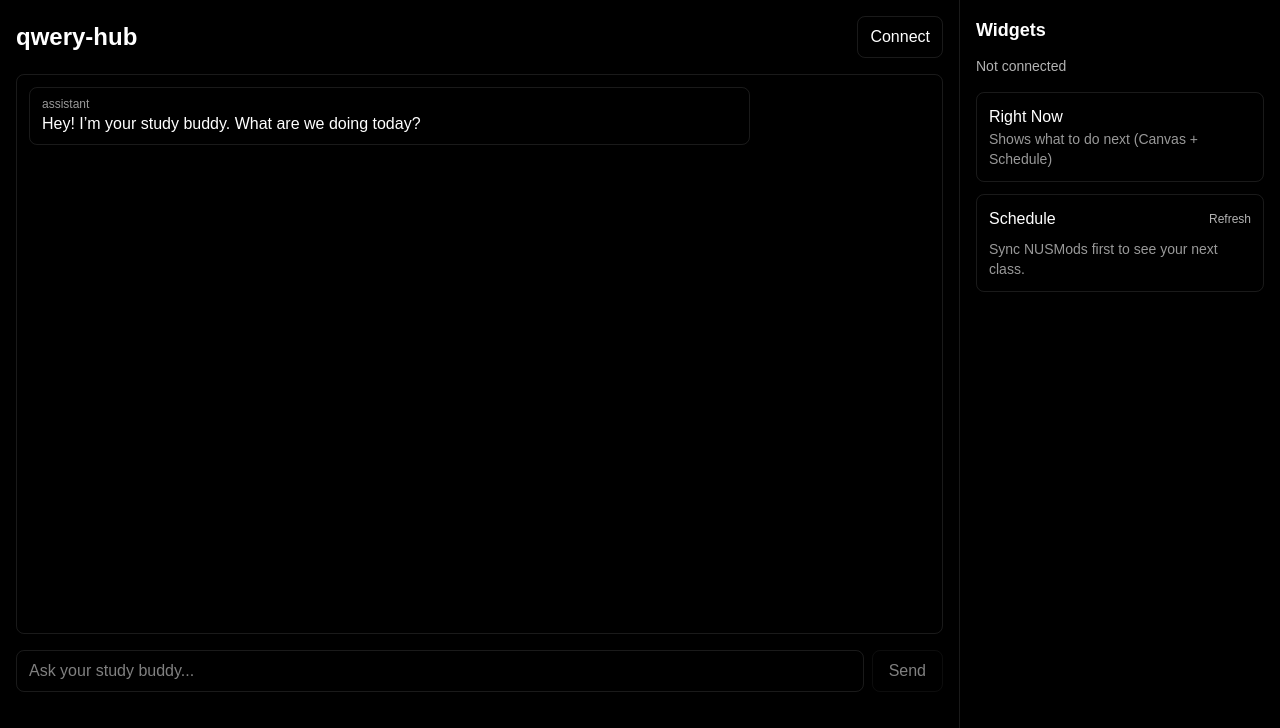
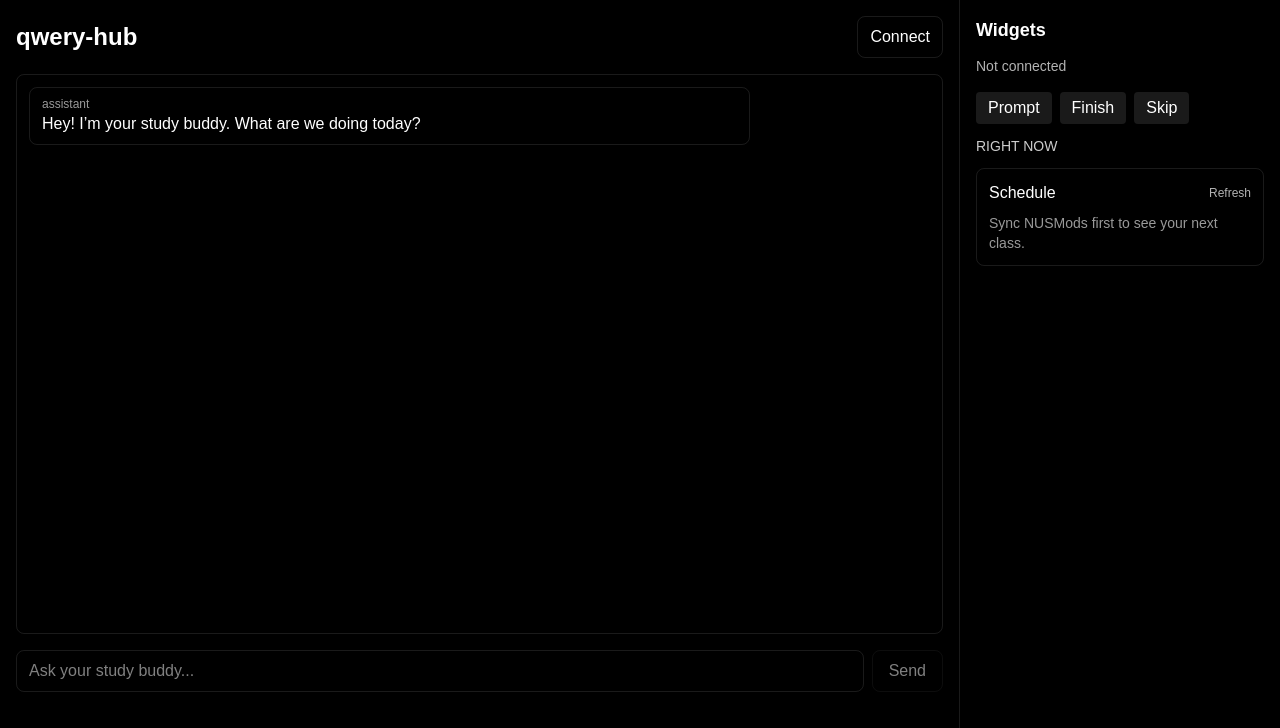
Before and after one commit to jerejms/qwery-hub, a Next.js app in the folder apps/web/: page / in a window 1280 px wide. Shown: the top 728 px of the page. Built offline with nearby package versions, Linux system fonts and the light colour scheme.

Commit message:
rightnowapplication

```diff
--- a/apps/web/app/page.tsx
+++ b/apps/web/app/page.tsx
@@ -1,5 +1,6 @@
 "use client";
 
+import { pickNextTask, RightNowTask } from "../lib/rightNow";
 import { useMemo, useState } from "react";
 import { postJSON } from "@/lib/api";
 import { parseNusmodsShareLink } from "@/lib/nusmods";
@@ -8,7 +9,12 @@ import { parseNusmodsShareLink } from "@/lib/nusmods";
 type Msg = { role: "user" | "assistant"; content: string };
 
 
+
 export default function Home() {
+  const [canvasTasks, setCanvasTasks] = useState<RightNowTask[]>([]);
+  const [scheduleTasks, setScheduleTasks] = useState<RightNowTask[]>([]);
+
+  const [currentTask, setCurrentTask] = useState<RightNowTask | null>(null);
   const [messages, setMessages] = useState<Msg[]>([
     { role: "assistant", content: "Hey! I’m your study buddy. What are we doing today?" },
   ]);
@@ -26,6 +32,71 @@ export default function Home() {
   const [loadingNext, setLoadingNext] = useState(false);
 
 
+  async function handlePrompt() {
+  setLoadingNext(true);
+
+  // 1️⃣ Collect tasks
+  const tasks = [...canvasTasks, ...scheduleTasks];
+
+  if (tasks.length === 0) {
+    setLoadingNext(false);
+    return;
+  }
+
+  // 2️⃣ Auto-prompt the AI (no UI input)
+  const aiPrompt = `
+You are a productivity assistant.
+
+Given the following tasks, choose EXACTLY ONE task the user should work on right now.
+
+Rules:
+- Choose the most urgent or important task
+- Prefer tasks with deadlines
+- Respond ONLY in JSON
+- No explanation text
+
+Tasks:
+${JSON.stringify(tasks, null, 2)}
+
+Return format:
+{
+  "id": string
+}
+`;
+
+  try {
+    const res = await postJSON<{ reply: string }>("/api/chat", {
+      messages: [{ role: "system", content: aiPrompt }],
+    });
+
+    // 3️⃣ Parse AI response
+    const parsed = JSON.parse(res.reply);
+    const chosen = tasks.find((t) => t.id === parsed.id);
+
+    // 4️⃣ Replace RIGHT NOW
+    if (chosen) {
+      setCurrentTask(chosen);
+    }
+  } catch (err) {
+    console.error("Failed to get AI task", err);
+  } finally {
+    setLoadingNext(false);
+  }
+}
+
+
+
+  async function handleFinish() {
+    setCurrentTask(null);
+    promptRightNow();
+  }
+
+  function handleSkip() {
+    handlePrompt();
+  }
+
+
+
   async function send() {
     if (!canSend) return;
 
@@ -41,6 +112,45 @@ export default function Home() {
         nusmodsShareLink: nusmodsShareLink || undefined,
       });
       setMessages((m) => [...m, { role: "assistant", content: data.reply }]);
+    } catch (e: any) {
+      setMessages((m) => [
+        ...m,
+        { role: "assistant", content: `Error: ${e.message}` },
+      ]);
+    } finally {
+      setSending(false);
+    }
+  }
+  async function promptRightNow() {
+    if (sending) return;
+
+    const userPrompt = "Which task should I work on right now?";
+
+    // 1️⃣ Show the prompt in chat
+    setMessages((m) => [...m, { role: "user", content: userPrompt }]);
+    setSending(true);
+
+    try {
+      // 2️⃣ Ask the SAME AI assistant
+      const data = await postJSON<{ reply: string }>("/api/chat", {
+        message: userPrompt,
+        canvasToken: canvasToken || undefined,
+        nusmodsShareLink: nusmodsShareLink || undefined,
+      });
+
+      // 3️⃣ Show AI reply in chat
+      setMessages((m) => [...m, { role: "assistant", content: data.reply }]);
+
+      // 4️⃣ Extract task from reply
+      const match = data.reply.match(/TASK:\s*(.+)/i);
+
+      if (match) {
+        setCurrentTask({
+          id: crypto.randomUUID(),
+          title: match[1],
+          source: "Canvas", // or "Schedule" if you want later
+        });
+      }
     } catch (e: any) {
       setMessages((m) => [
         ...m,
@@ -153,12 +263,46 @@ export default function Home() {
         <div className="mt-3 text-sm opacity-70">{syncStatus}</div>
 
         <div className="mt-4 space-y-3">
-          <div className="rounded-lg border border-white/10 p-3">
-            <div className="font-medium">Right Now</div>
-            <div className="text-sm opacity-60">
-              Shows what to do next (Canvas + Schedule)
+          <div className="space-y-3">
+            <div className="flex gap-2">
+              <button
+                onClick={promptRightNow}
+                className="px-3 py-1 rounded bg-white/10 hover:bg-white/20"
+              >
+                Prompt
+              </button>
+
+              <button
+                onClick={handleFinish}
+                className="px-3 py-1 rounded bg-white/10 hover:bg-white/20"
+                disabled={!currentTask}
+              >
+                Finish
+              </button>
+
+              <button
+                onClick={handleSkip}
+                className="px-3 py-1 rounded bg-white/10 hover:bg-white/20"
+                disabled={!currentTask}
+              >
+                Skip
+              </button>
+            </div>
+
+            <div className="text-sm text-white/80">
+              {currentTask ? (
+                <>
+                  <div className="font-semibold">{currentTask.title}</div>
+                  <div className="text-xs opacity-70">
+                    Source: {currentTask.source}
+                  </div>
+                </>
+              ) : (
+                "RIGHT NOW"
+              )}
             </div>
           </div>
+
 
                     <div className="rounded-lg border border-white/10 p-3">
             <div className="flex items-center justify-between">
--- /dev/null
+++ b/apps/web/lib/rightNow.ts
@@ -0,0 +1,42 @@
+// apps/web/lib/rightNow.ts
+
+export type TaskSource = "canvas" | "schedule";
+
+export interface RightNowTask {
+  id: string;
+  title: string;
+  source: TaskSource;
+  urgency: number; // higher = more important
+}
+
+/**
+ * Simple AI-like prioritisation
+ */
+export function pickNextTask(
+  canvasTasks: RightNowTask[],
+  scheduleTasks: RightNowTask[]
+): RightNowTask | null {
+  const now = Date.now();
+
+  const allTasks = [...canvasTasks, ...scheduleTasks];
+
+  if (allTasks.length === 0) return null;
+
+  const scored = allTasks.map((task) => {
+    let score = task.importance * 10;
+
+    if (task.dueAt) {
+      const hoursLeft = (task.dueAt - now) / 36e5;
+      if (hoursLeft <= 24) score += 30;
+      else if (hoursLeft <= 72) score += 15;
+    }
+
+    if (task.source === "Schedule") score += 5;
+
+    return { task, score };
+  });
+
+  scored.sort((a, b) => b.score - a.score);
+
+  return scored[0].task;
+}
```
Also changed, not shown: 2 other files (tests, documents, lock files or other folders).
